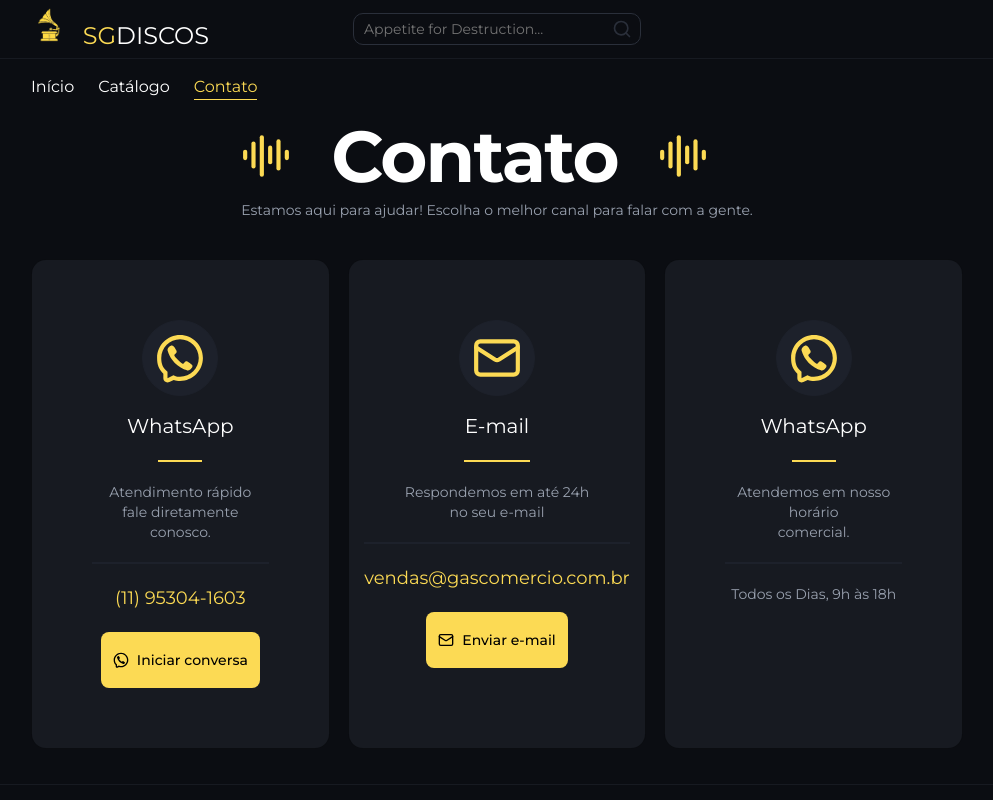
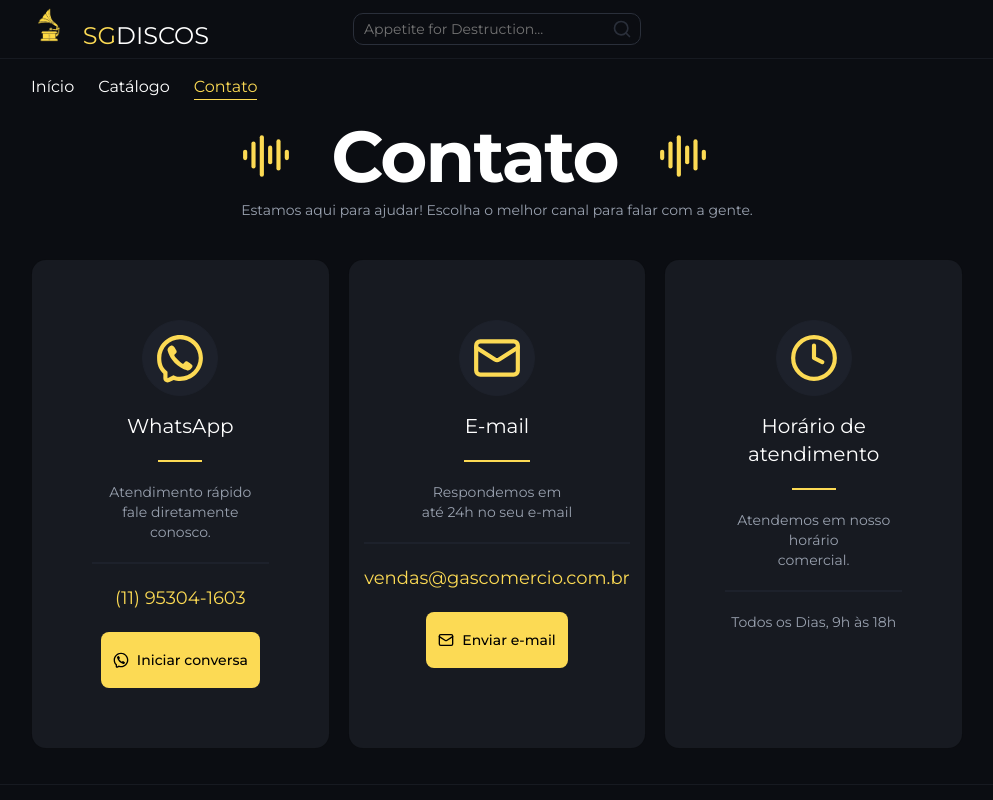
Before and after one commit to Andre-ats/SgDiscosFrontEnd, a Next.js app: page /contato in a window 1280 px wide. Shown: the top 800 px of the page, without its empty margins (143-1136 px from the left). Built offline with nearby package versions, Linux system fonts and the light colour scheme.

Commit message:
Contato ajuste icon e header horario

```diff
--- a/app/(produtos)/contato/component/CardsContato.tsx
+++ b/app/(produtos)/contato/component/CardsContato.tsx
@@ -1,6 +1,6 @@
 import { Button } from "@/components/ui/button";
 import { Card, CardHeader } from "@/components/ui/card";
-import { Mail } from "lucide-react";
+import { Clock, Mail } from "lucide-react";
 import Link from "next/link";
 import { Fragment } from "react/jsx-runtime";
 
@@ -56,7 +56,7 @@ export function CardsContato() {
                         <div>
                             <p className="text-xl text-white text-center">E-mail</p>
                             <div className="mx-auto my-5 h-0.5 w-1/4 bg-primaria"></div>
-                            <p className="text-gray-400 text-center">Respondemos em até 24h <br /> no seu e-mail</p>
+                            <p className="text-gray-400 text-center">Respondemos em <br /> até 24h no seu e-mail</p>
                             <div className="mx-auto h-0.5 w-full bg-fundoTerciaria my-5"></div>
                             <p className="text-primaria text-lg text-center">vendas@gascomercio.com.br</p>
                             <div className="mt-5 flex justify-center">
@@ -74,15 +74,12 @@ export function CardsContato() {
                 <Card className="bg-fundoSecundaria p-15">
                     <CardHeader className="flex justify-center">
                         <div className="border border-fundoTerciaria p-3 rounded-full bg-fundoTerciaria">
-                            <svg xmlns="http://www.w3.org/2000/svg" width="50px" height="50px" viewBox="0 0 24 24" fill="none">
-                                <path d="M6.014 8.00613C6.12827 7.1024 7.30277 5.87414 8.23488 6.01043L8.23339 6.00894C9.14051 6.18132 9.85859 7.74261 10.2635 8.44465C10.5504 8.95402 10.3641 9.4701 10.0965 9.68787C9.7355 9.97883 9.17099 10.3803 9.28943 10.7834C9.5 11.5 12 14 13.2296 14.7107C13.695 14.9797 14.0325 14.2702 14.3207 13.9067C14.5301 13.6271 15.0466 13.46 15.5548 13.736C16.3138 14.178 17.0288 14.6917 17.69 15.27C18.0202 15.546 18.0977 15.9539 17.8689 16.385C17.4659 17.1443 16.3003 18.1456 15.4542 17.9421C13.9764 17.5868 8 15.27 6.08033 8.55801C5.97237 8.24048 5.99955 8.12044 6.014 8.00613Z" fill="#fcda54" />
-                                <path fillRule="evenodd" clipRule="evenodd" d="M12 23C10.7764 23 10.0994 22.8687 9 22.5L6.89443 23.5528C5.56462 24.2177 4 23.2507 4 21.7639V19.5C1.84655 17.492 1 15.1767 1 12C1 5.92487 5.92487 1 12 1C18.0751 1 23 5.92487 23 12C23 18.0751 18.0751 23 12 23ZM6 18.6303L5.36395 18.0372C3.69087 16.4772 3 14.7331 3 12C3 7.02944 7.02944 3 12 3C16.9706 3 21 7.02944 21 12C21 16.9706 16.9706 21 12 21C11.0143 21 10.552 20.911 9.63595 20.6038L8.84847 20.3397L6 21.7639V18.6303Z" fill="#fcda54" />
-                            </svg>
+                            <Clock color="#fcda54" height={50} width={50}/>
                         </div>
                     </CardHeader>
                     <div className="flex justify-center">
                         <div>
-                            <p className="text-xl text-white text-center">WhatsApp</p>
+                            <p className="text-xl text-white text-center">Horário de atendimento</p>
                             <div className="mx-auto my-5 h-0.5 w-1/4 bg-primaria"></div>
                             <p className="text-gray-400 text-center">Atendemos em nosso horário <br /> comercial.</p>
                             <div className="mx-auto h-0.5 w-full bg-fundoTerciaria my-5"></div>
```
